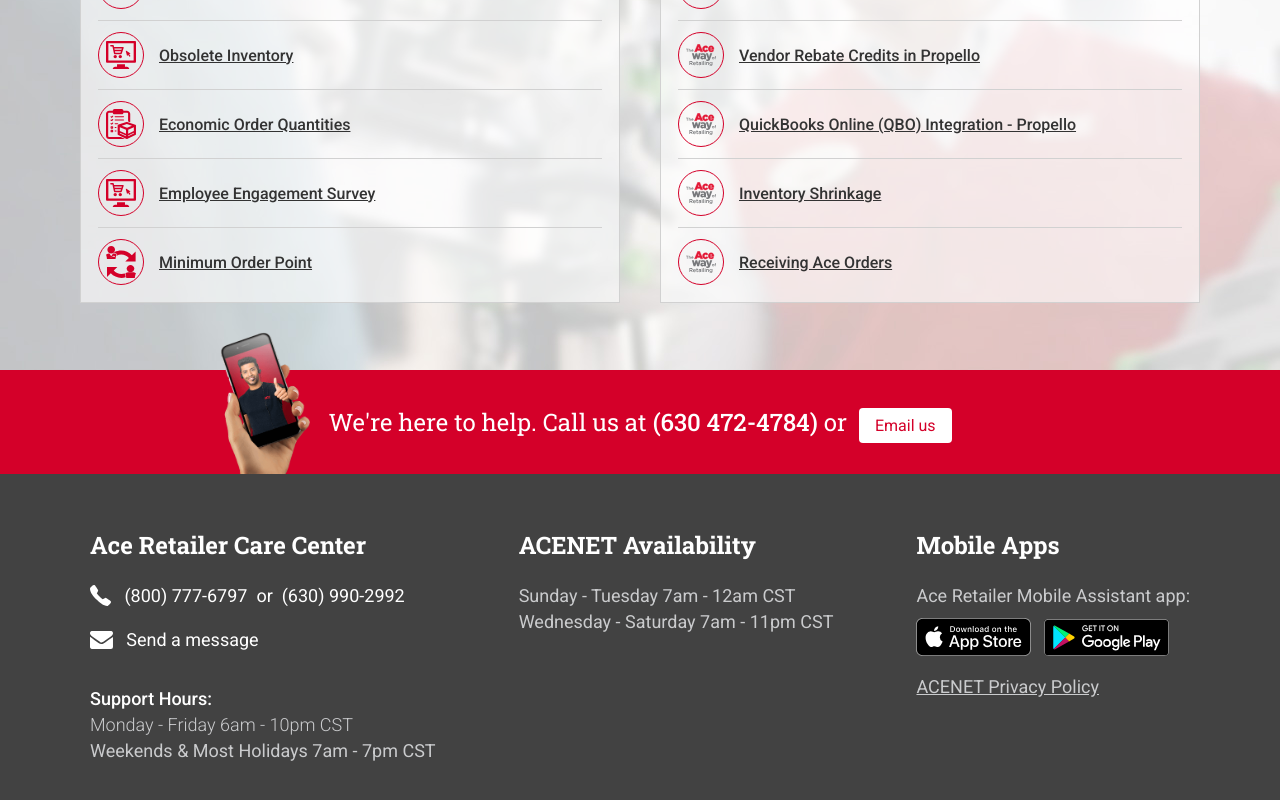
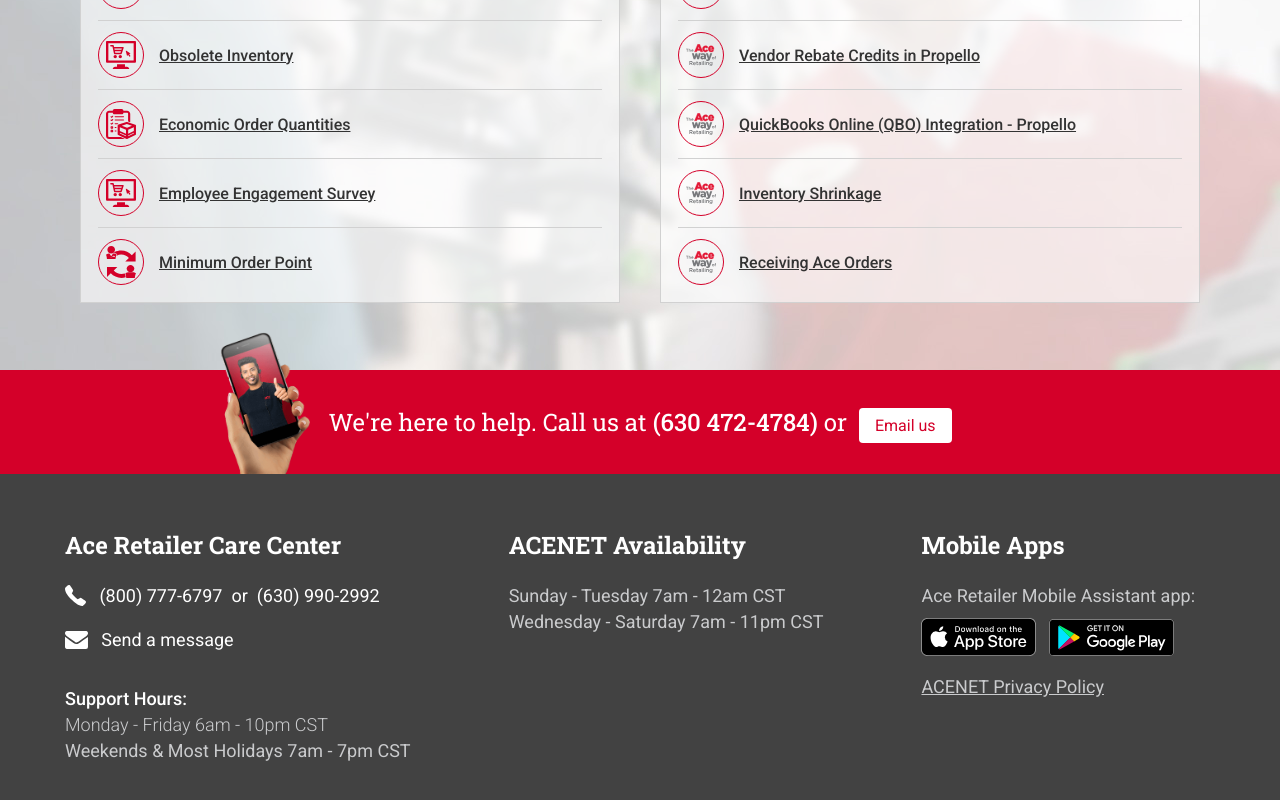
Before and after one commit to DanZ98/AWOR, a React (Vite) app: page / in a window 1280 px wide. Shown: the part 750-1550 px from the top of the page. Built offline with nearby package versions, Linux system fonts and the light colour scheme.

Commit message:
Completed footer section with send message hover effect

```diff
--- a/src/components/Footer.tsx
+++ b/src/components/Footer.tsx
@@ -12,7 +12,7 @@
                 <div className="footer-col">
                     <h4 className="footer-title">Ace Retailer Care Center</h4>
                     <p className="footer-contact"><img src={phoneIcon} alt="phone" />&nbsp;&nbsp;&nbsp;<a href="tel:8007776797" className='footer-number'>(800) 777-6797</a>&nbsp;&nbsp;or&nbsp;&nbsp;<a href="tel:6309902992" className='footer-number'>(630) 990-2992</a></p>
-                    <p className="footer-message"><img src={messageIcon} alt="email" />&nbsp;&nbsp;&nbsp;Send a message</p>
+                    <p className="footer-message"><img src={messageIcon} alt="email" />&nbsp;&nbsp;&nbsp;<span className='footer-message-content'>Send a message</span></p>
                     <p className="footer-hours-title">Support Hours:</p>
                     <p className="footer-day-time">Monday - Friday 6am - 10pm CST</p>
                     <p className="weekends-time">Weekends &amp; Most Holidays 7am - 7pm CST</p>
--- a/src/styles/footer-styles/footer-styles.css
+++ b/src/styles/footer-styles/footer-styles.css
@@ -1,21 +1,44 @@
 .footer {
+  display: flex;
+  justify-content: start;
   background-color: #424242;
   color: #fff;
 }
+@media screen and (min-width: 768px) {
+  .footer {
+    display: flex;
+    justify-content: center;
+    background-color: #424242;
+    color: #fff;
+  }
+}
 
+.footer-container {
+  display: initial;
+  margin: 0 2rem;
+  padding: 5.5rem 0;
+}
+@media screen and (min-width: 768px) {
   .footer-container {
     display: flex;
     justify-content: space-between;
-  max-width: 110rem;
+    max-width: 115rem;
     width: 100%;
-  margin: 0 auto;
+    margin: 0 2rem;
     text-align: center;
-  padding: 5.5rem 0;
+    padding: 5.5rem 0 1.5rem 0;
+  }
 }
 
 .footer-col {
+  margin-bottom: 4rem;
+}
+@media screen and (min-width: 768px) {
+  .footer-col {
+    margin: 0 2rem 4rem 0;
     text-align: left;
     font-size: 1.8rem;
+  }
 }
 
 .footer-title {
@@ -24,13 +47,14 @@
   font-size: 2.4rem;
 }
 
-.footer-contact, .footer-message {
+.footer-contact {
+  margin-bottom: 2.3rem;
+}
+@media screen and (min-width: 1033px) {
+  .footer-contact {
     display: flex;
     align-items: center;
   }
-
-.footer-contact {
-  margin-bottom: 2.3rem;
 }
 
 .footer-number {
@@ -39,7 +63,21 @@
 }
 
 .footer-message {
+  display: flex;
+  align-items: center;
   margin-bottom: 3.8rem;
+}
+
+.footer-message-content {
+  background-image: linear-gradient(currentColor, currentColor);
+  background-position: 0 100%;
+  background-repeat: no-repeat;
+  background-size: 0 2px;
+  transition: background-size cubic-bezier(0, 0.5, 0, 1) 0.3s;
+}
+.footer-message-content:hover {
+  background-size: 100% 2px;
+  cursor: pointer;
 }
 
 .footer-hours-title, .footer-day-time, .footer-sun-tues {
--- a/src/styles/footer-styles/footer-styles.scss
+++ b/src/styles/footer-styles/footer-styles.scss
@@ -2,20 +2,44 @@
 
 /////// Footer Section ///////
 .footer {
-    background-color: #424242;
+    display: flex;
+    justify-content: start;
+    background-color: $gray42;
     color: $white;
+
+    @media screen and (min-width: 768px) {
+        display: flex;
+        justify-content: center;
+        background-color: $gray42;
+        color: $white;
+    }
 }
 
 .footer-container {
-    display: flex;
-    justify-content: space-between;
-    @include marginCenter;
+    display: initial;
+    margin: 0 2rem;
     padding: 5.5rem 0;
+
+    @media screen and (min-width: 768px) {
+        display: flex;
+        justify-content: space-between;
+        max-width: 115rem;
+        width: 100%;
+        margin: 0 2rem;
+        text-align: center;
+        padding: 5.5rem 0 1.5rem 0;
+
+    }
 }
 
 .footer-col {
-    text-align: left;
-    font-size: 1.8rem;
+    margin-bottom: 4rem;
+
+    @media screen and (min-width: 768px) {
+        margin: 0 2rem 4rem 0;
+        text-align: left;
+        font-size: 1.8rem;
+    }
 }
 
 .footer-title {
@@ -24,13 +48,13 @@
     font-size: 2.4rem;
 }
 
-.footer-contact, .footer-message {
-    display: flex;
-    align-items: center;
-}
-
 .footer-contact {
     margin-bottom: 2.3rem;
+
+    @media screen and (min-width: 1033px) {
+        display: flex;
+        align-items: center;
+    }
 }
 
 .footer-number {
@@ -39,7 +63,22 @@
 }
 
 .footer-message {
+    display: flex;
+    align-items: center;
     margin-bottom: 3.8rem;
+}
+
+.footer-message-content {
+    background-image: linear-gradient(currentColor, currentColor);
+    background-position: 0 100%;
+    background-repeat: no-repeat;
+    background-size: 0 2px;
+    transition: background-size cubic-bezier(0, .5, 0, 1) .3s;
+
+    &:hover {
+        background-size: 100% 2px;
+        cursor: $cursorPointer;
+    }
 }
 
 .footer-hours-title, .footer-day-time, .footer-sun-tues {
--- a/src/styles/global-styles/global-styles.scss
+++ b/src/styles/global-styles/global-styles.scss
@@ -2,6 +2,7 @@
 $white: #fff;
 $black: #000;
 $aceHelpfulRed: #d40029;
+$gray42: #424242;
 
 //Font Family
 $fontRoboto: 'Roboto', sans-serif;
```
Also changed, not shown: 1 other file (tests, documents, lock files or other folders). Lines whose indentation alone changed are shown as unchanged.
